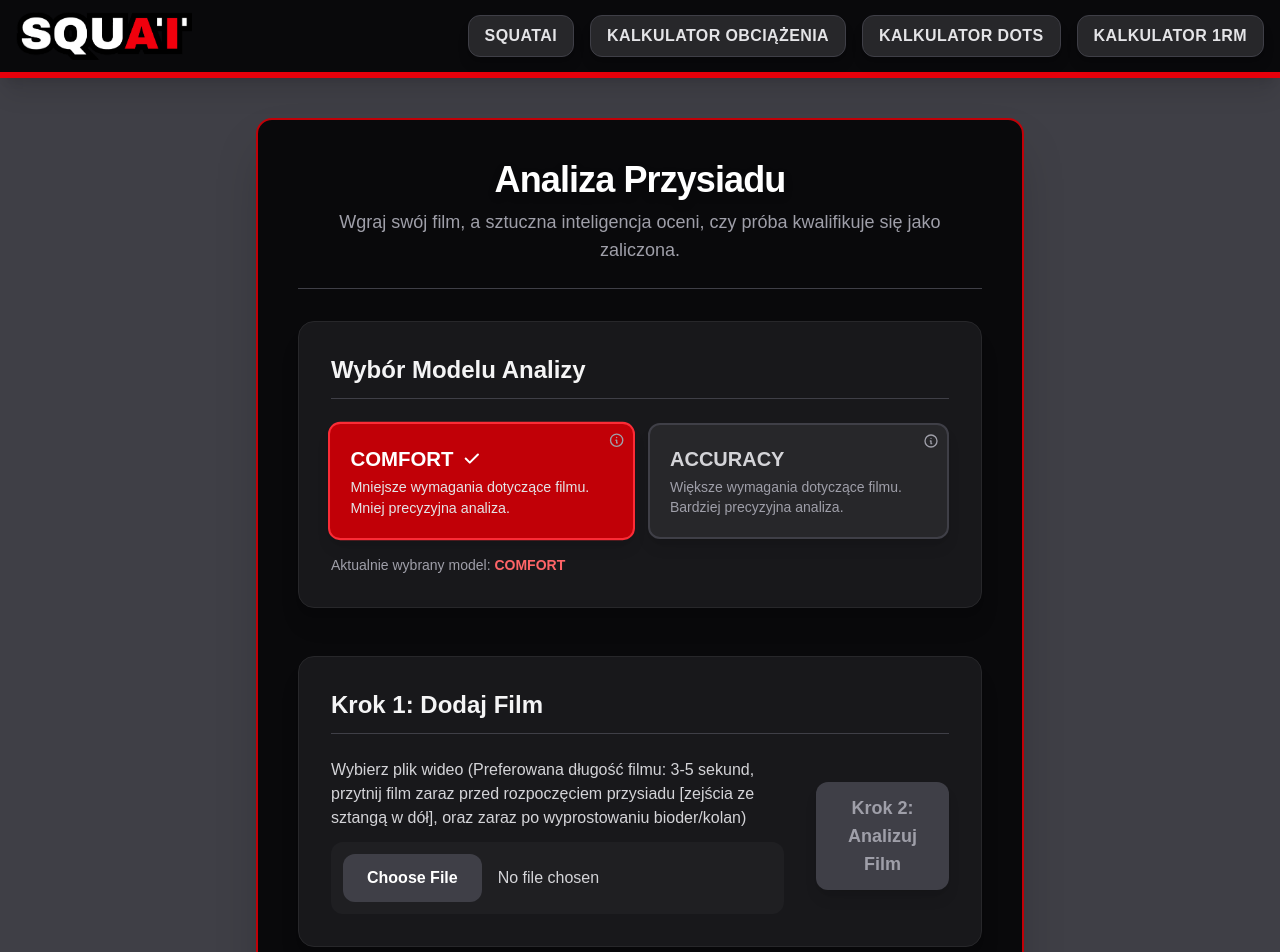
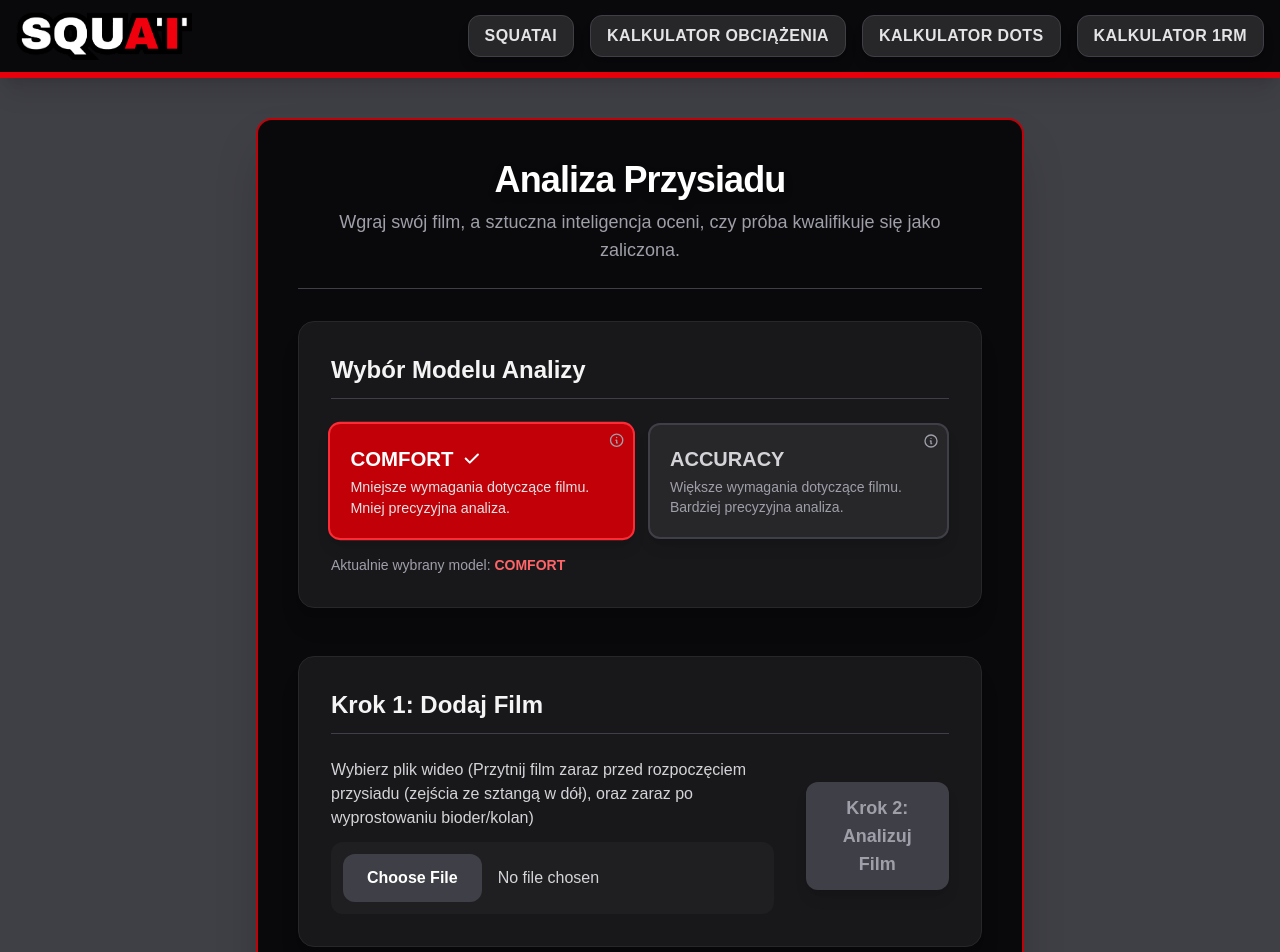
Before and after one commit to gsodag/SquatDepth, a Next.js app in the folder frontend/: page /pages/squatAI in a window 1280 px wide. Shown: the top 952 px of the page. Built offline with nearby package versions, Linux system fonts and the light colour scheme.

Commit message:
minor visual fixes

```diff
--- a/frontend/src/app/components/barbellCalc/BarbellCalc.jsx
+++ b/frontend/src/app/components/barbellCalc/BarbellCalc.jsx
@@ -200,7 +200,7 @@ const BarbellCalc = () => {
                     placeholder="0"
                     min={0}
                   />
-                  <span className="text-zinc-400 text-sm">pary</span>
+                  <span className="text-zinc-400 text-sm"></span>
                 </div>
               ))}
             </div>
--- a/frontend/src/app/components/uploadForm/UploadForm.jsx
+++ b/frontend/src/app/components/uploadForm/UploadForm.jsx
@@ -172,7 +172,7 @@ function UploadForm() {
 
                     <div className="flex-grow">
                         <label className="block text-base font-medium text-zinc-300 mb-3">
-                            Wybierz plik wideo (Preferowana długość filmu: 3-5 sekund, przytnij film zaraz przed rozpoczęciem przysiadu [zejścia ze sztangą w dół], oraz zaraz po wyprostowaniu bioder/kolan)
+                            Wybierz plik wideo (Przytnij film zaraz przed rozpoczęciem przysiadu (zejścia ze sztangą w dół), oraz zaraz po wyprostowaniu bioder/kolan)
                         </label>
                         <input
                             type="file"
@@ -241,7 +241,6 @@ function UploadForm() {
                             <h3 className="text-5xl font-extrabold mb-3 animate-pulse">
                                 {result === "PASS" ? "PRZYSIAD ZALICZONY!" : "PRZYSIAD NIEZALICZONY"}
                             </h3>
-                            <p className="text-2xl font-medium">Oficjalny wynik analizy AI: <strong className="uppercase">{result}</strong></p>
                         </div>
                     )}
 
```
